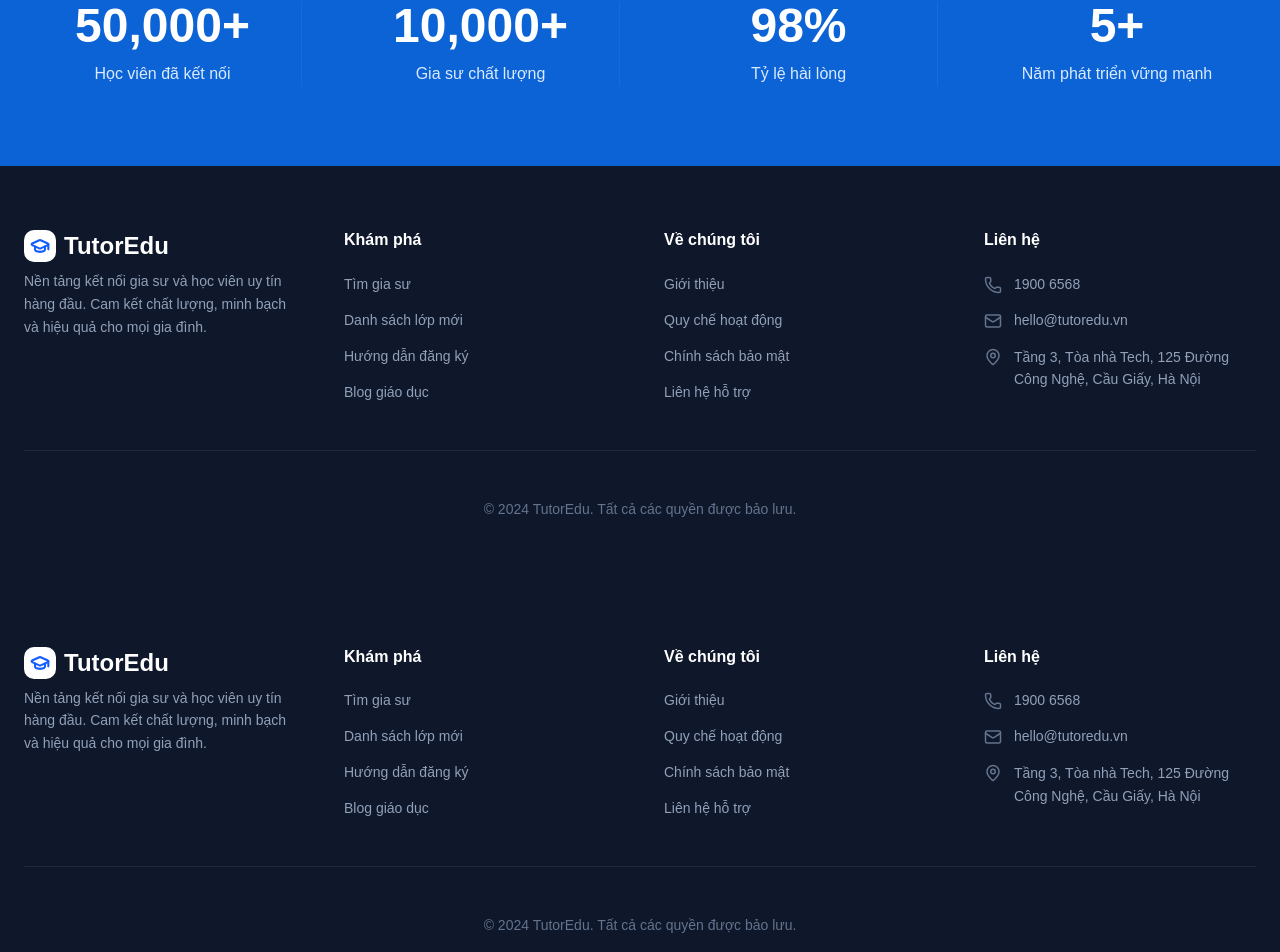
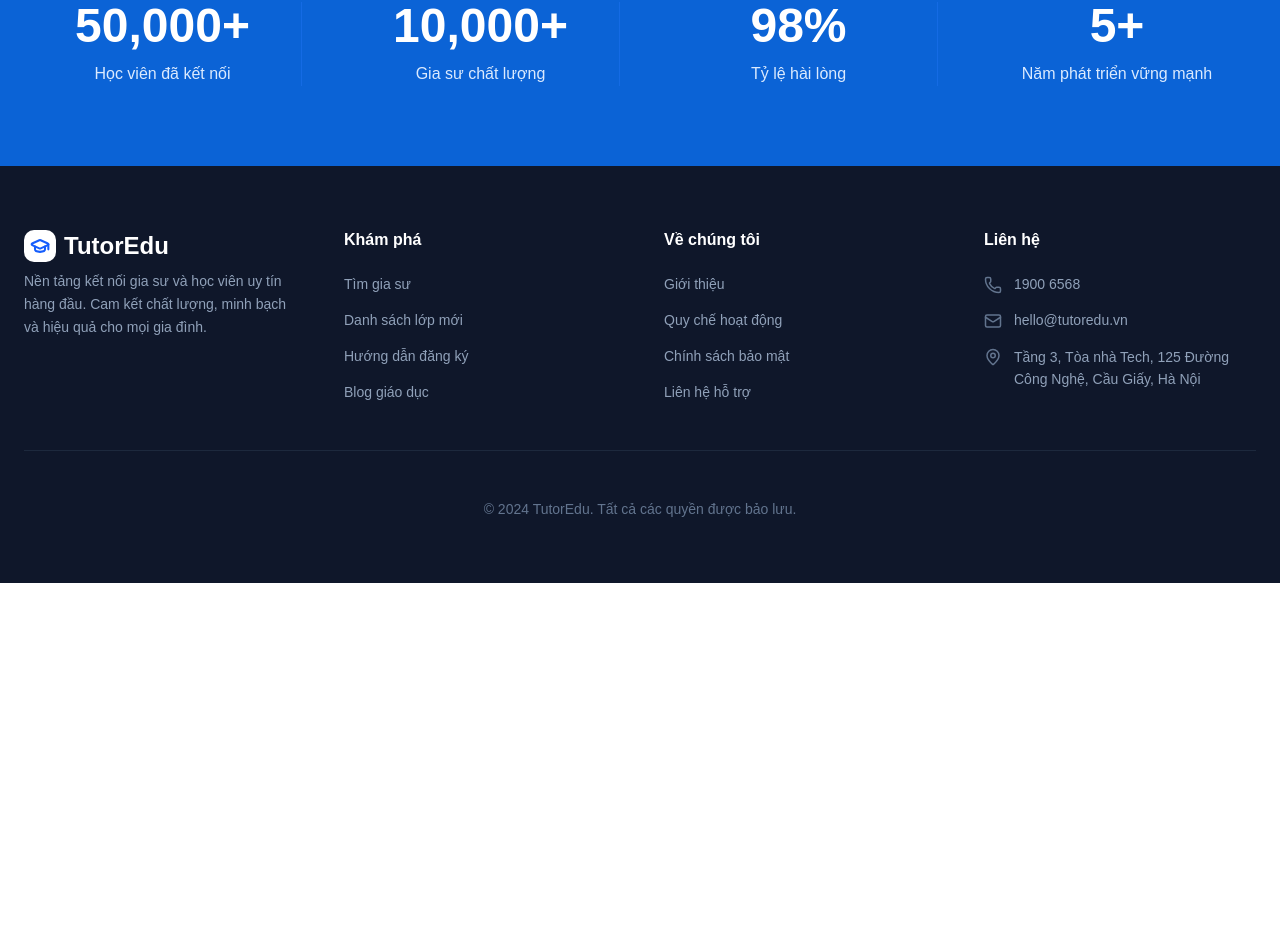
Before and after one commit to WilliamsHugh/TutorManagerProject, a Next.js app in the folder frontend/: page /about in a window 1280 px wide. Shown: the part 2323-3275 px from the top of the page. After the commit the page ends 2906 px from the top, so only its background shows below. Built offline with nearby package versions, Linux system fonts and the light colour scheme.

Commit message:
refactor(layout): remove unused Footer component from AboutPage and ListingLayout

```diff
--- a/frontend/app/(public)/about/page.tsx
+++ b/frontend/app/(public)/about/page.tsx
@@ -5,9 +5,6 @@ import {
   Award, Medal, BadgeCheck,
 } from "lucide-react";
 import Image from "next/image";
-import Header from "@/components/layout/Header";
-import Footer from "@/components/layout/Footer";
-
 // ─── Data ────────────────────────────────────────────────────────────────────
 const STEPS = [
   {
@@ -109,7 +106,7 @@ export default function AboutPage() {
             width={1200}
             height={800}
             priority
-            className="rounded-2xl shadow-xl object-cover w-full h-auto max-h-[400px]"
+            className="rounded-2xl shadow-xl object-cover w-full h-auto max-h-100"
           />
         </div>
       </section>
@@ -175,9 +172,6 @@ export default function AboutPage() {
           ))}
         </div>
       </section>
-
-      {/* ── Footer ── */}
-      <Footer />
     </div>
   );
 }
--- a/frontend/components/common/ListingLayout.tsx
+++ b/frontend/components/common/ListingLayout.tsx
@@ -2,7 +2,6 @@
 
 import { useState } from "react";
 import { ChevronDown, SlidersHorizontal, X } from "lucide-react";
-import Footer from "@/components/layout/Footer";
 import Sidebar from "@/components/layout/Sidebar";
 import FilterWidget from "@/components/common/FilterWidget";
 import Pagination from "@/components/common/Pagination";
@@ -234,7 +233,6 @@ export default function ListingLayout<T>({
           </div>
         </div>
       </div>
-      <Footer />
     </div>
   );
 }
```
